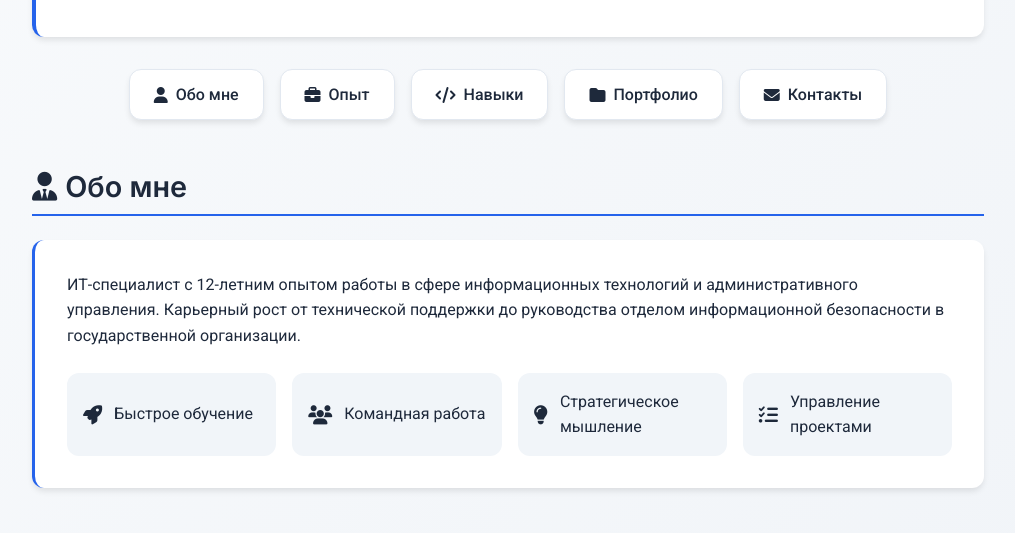
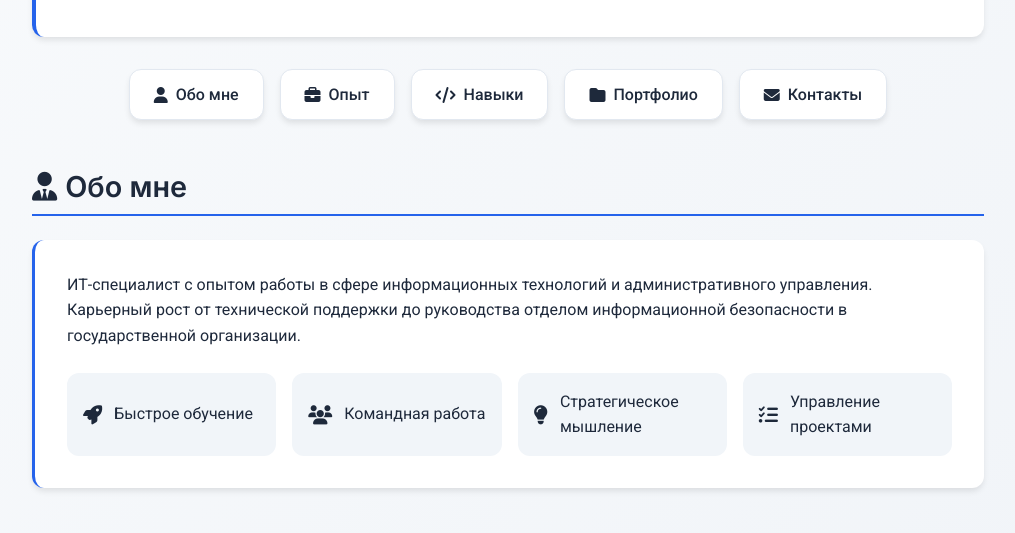
Before and after one commit to Kakageldi-cyber/my-resume-site, a plain HTML site: page index.html in a window 1280 px wide. Shown: the part 223-756 px from the top of the page, without its empty margins (132-1147 px from the left). Drawn offline with Linux system fonts and the light colour scheme.

Commit message:
Update index.html

```diff
--- a/index.html
+++ b/index.html
@@ -46,7 +46,7 @@
       <h2><i class="fas fa-user-tie"></i> Обо мне</h2>
       <div class="card">
         <p>
-          ИТ-специалист с 12-летним опытом работы в сфере информационных технологий и административного управления.
+          ИТ-специалист с опытом работы в сфере информационных технологий и административного управления.
           Карьерный рост от технической поддержки до руководства отделом информационной безопасности в государственной организации.
         </p>
         <div class="features-grid">
```
